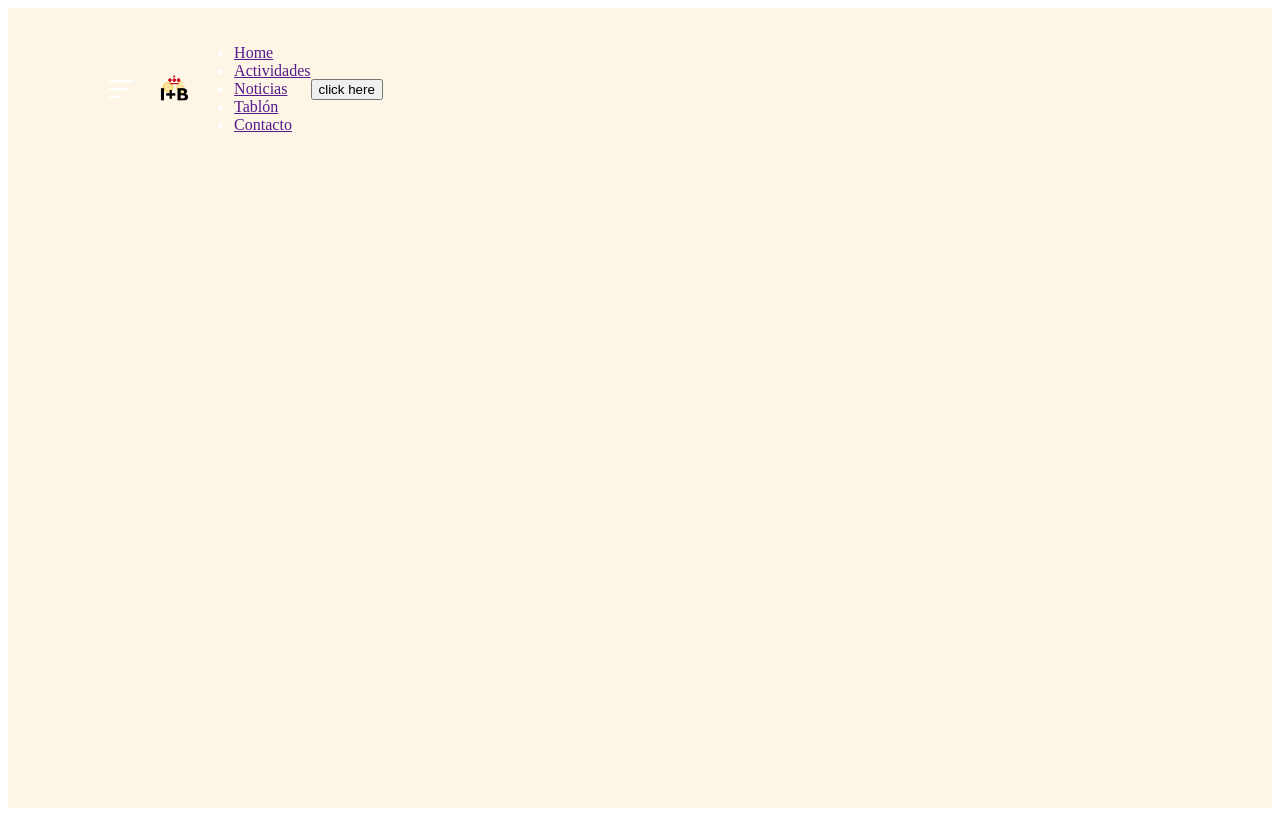
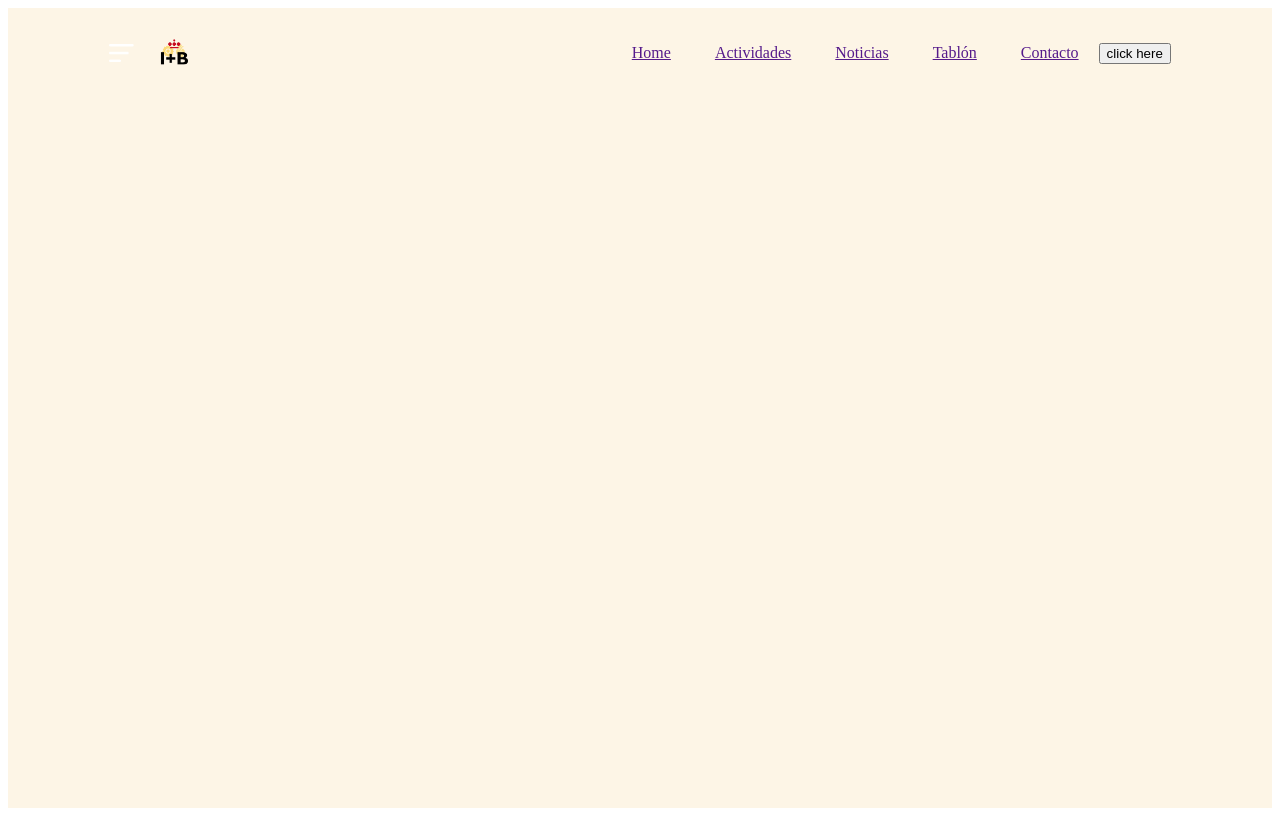
Before and after one commit to imasb-urjc/imasb-urjc.github.io, a website: page index.html in a window 1280 px wide. Drawn offline with Linux system fonts and the light colour scheme.

Commit message:
actualization

```diff
--- a/style.css
+++ b/style.css
@@ -26,3 +26,12 @@ nav .logo{
 width: 40px;
 cursor: pointer
 }
+nav ul{
+  flex: 1;
+  text-align:right;
+}
+nav ul li{
+    display: inline-block;
+    list-style: none;
+    margin: 0 20px;
+}
```
